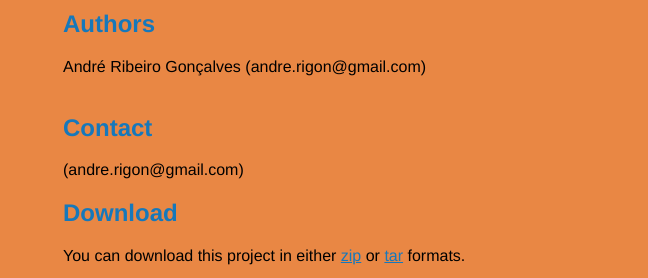
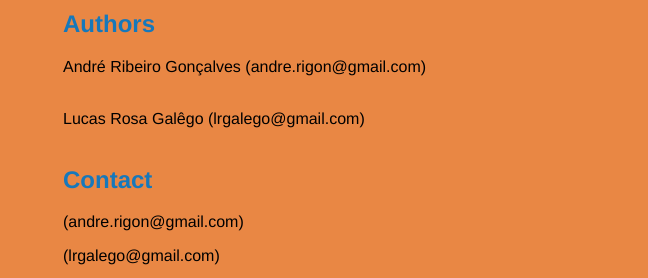
Before and after one commit to andrerigon/Peanut, a plain HTML site: page index.html in a window 1280 px wide. Shown: the part 183-461 px from the top of the page, 227-875 px from the left. Drawn offline with Linux system fonts and the light colour scheme; grey boxes are pictures that could not be loaded.

Commit message:
page altered

```diff
--- a/index.html
+++ b/index.html
@@ -56,9 +56,13 @@
 <p>André Ribeiro Gonçalves (andre.rigon@gmail.com)
 <br/>
 <br/>      </p>
+<p>Lucas Rosa Galêgo (lrgalego@gmail.com)<br/><br/>      </p>
+
 <h2>Contact</h2>
 <p> (andre.rigon@gmail.com)
 <br/>      </p>
+<p> (lrgalego@gmail.com)<br/>      </p>
+
 
 
     <h2>Download</h2>
```
